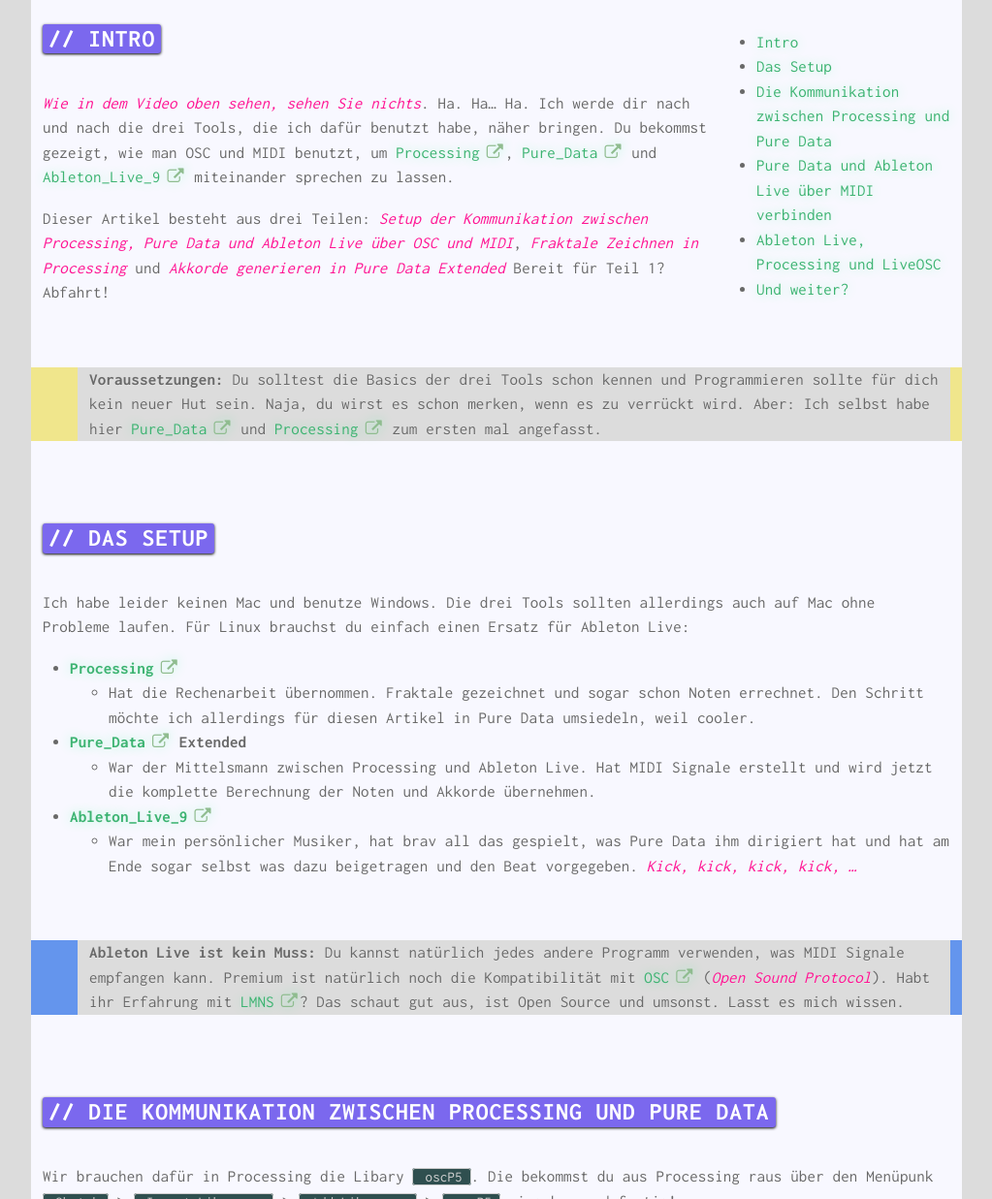
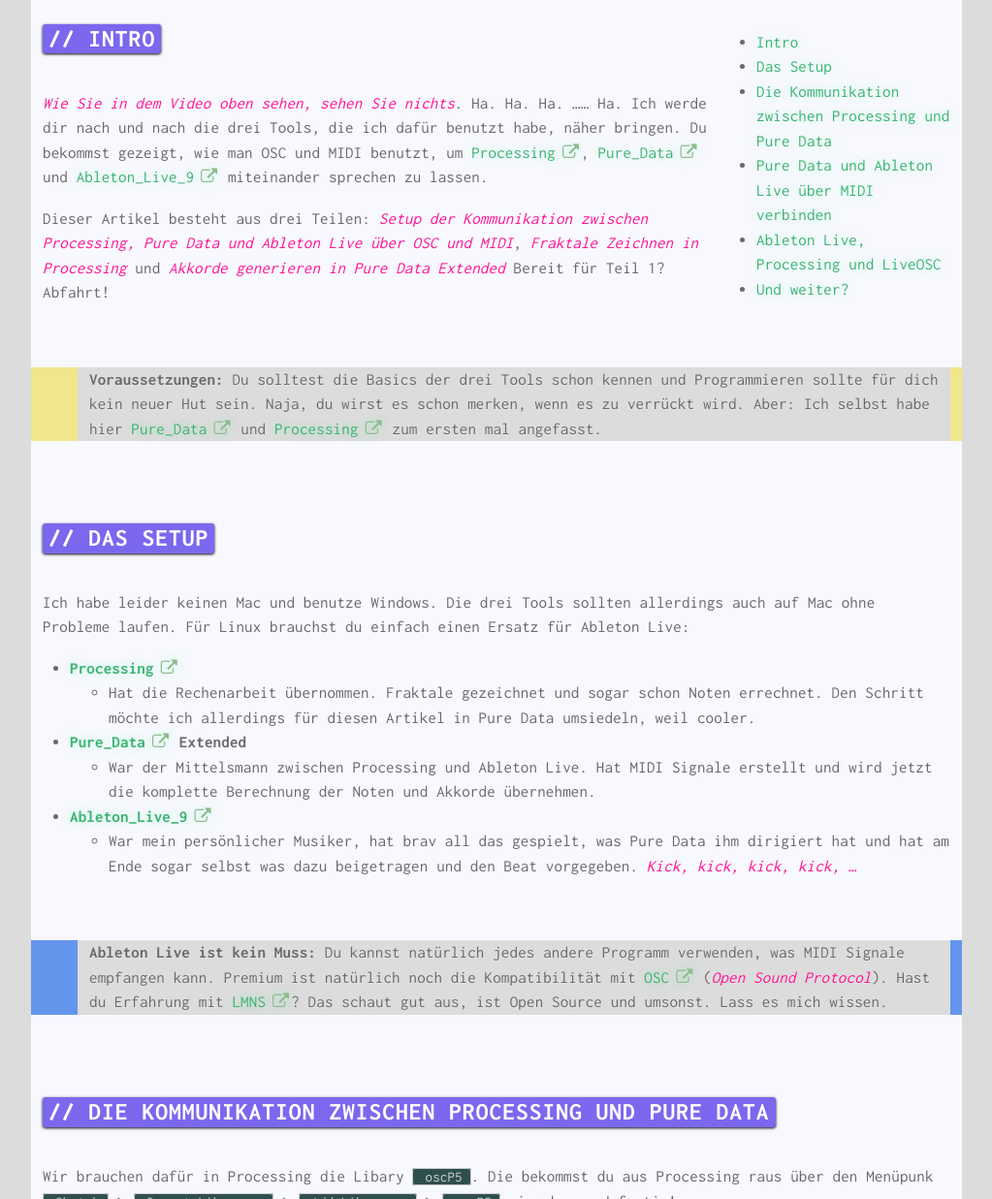
Before and after one commit to curlott/curlott.github.io, a Jekyll site: the page built from _posts/2014-01-31-generative-algorithmen-teil-01.md, in a window 1280 px wide and 1400 px high, scrolled down 831 px, cut to the strip 163-1400 px from the top of the window. Shown: the whole strip at 97% size, without its empty margins (128-1151 px from the left). Built offline with Jekyll 4.4.1, drawn with Linux system fonts in a browser that asks for light colours; comment, search, counter and statistics services are not loaded; some of the changed text lies outside the part shown.

Commit message:
genalgo 01

```diff
--- a/_posts/2014-01-31-generative-algorithmen-teil-01.md
+++ b/_posts/2014-01-31-generative-algorithmen-teil-01.md
@@ -25,7 +25,7 @@
 
 ##Intro
 
-*Wie in dem Video oben sehen, sehen Sie nichts*. Ha. Ha... Ha. Ich werde dir nach und nach die drei Tools, die ich dafür benutzt habe, näher bringen. Du bekommst gezeigt, wie man OSC und MIDI benutzt, um [Processing], [Pure_Data] und [Ableton_Live_9] miteinander sprechen zu lassen.
+*Wie Sie in dem Video oben sehen, sehen Sie nichts*. Ha. Ha. Ha. ...... Ha. Ich werde dir nach und nach die drei Tools, die ich dafür benutzt habe, näher bringen. Du bekommst gezeigt, wie man OSC und MIDI benutzt, um [Processing], [Pure_Data] und [Ableton_Live_9] miteinander sprechen zu lassen.
 
 Dieser Artikel besteht aus drei Teilen: *Setup der Kommunikation zwischen Processing, Pure Data und Ableton Live über OSC und MIDI*, *Fraktale Zeichnen in Processing* und *Akkorde generieren in Pure Data Extended* Bereit für Teil 1? Abfahrt!
 
@@ -46,7 +46,7 @@
 
 > **Ableton Live ist kein Muss:**
 > Du kannst natürlich jedes andere Programm verwenden, was MIDI Signale empfangen kann. Premium ist natürlich noch die Kompatibilität mit [OSC] (*Open Sound Protocol*).
-> Habt ihr Erfahrung mit [LMNS]? Das schaut gut aus, ist Open Source und umsonst. Lasst es mich wissen.
+> Hast du Erfahrung mit [LMNS]? Das schaut gut aus, ist Open Source und umsonst. Lass es mich wissen.
 {:.advice}
 
 ##Die Kommunikation zwischen Processing und Pure Data
@@ -123,7 +123,7 @@
 
 ##Ableton Live, Processing und LiveOSC
 
-Zum Glück gibt es fleißige Hände, die nützliche Sachen schreiben und die für die Allgemeinheit ins Netz stellen. So auch bei [LiveOSC]. Eine Bibliothek für Ableton Live, die es uns erlaubt AL über OSC zu steuern und sogar Events abzufangen.
+Zum Glück gibt es fleißige Hände, die nützliche Sachen schreiben und die für die Allgemeinheit ins Netz stellen. So auch bei [LiveOSC], eine Bibliothek für Ableton Live, die es uns erlaubt AL über OSC zu steuern und sogar Events abzufangen.
 
 > Ich habe bei der Installation vergessen [Python_2.5.1] zu installieren und dann hat gar nichts funktioniert. Also installiert alles brav nach der Anleitung auf der Seite von [LiveOSC].
 {:.info}
```
Also changed, not shown: other parts of _posts/2014-01-31-generative-algorithmen-teil-01.md (+1 -1 lines).
